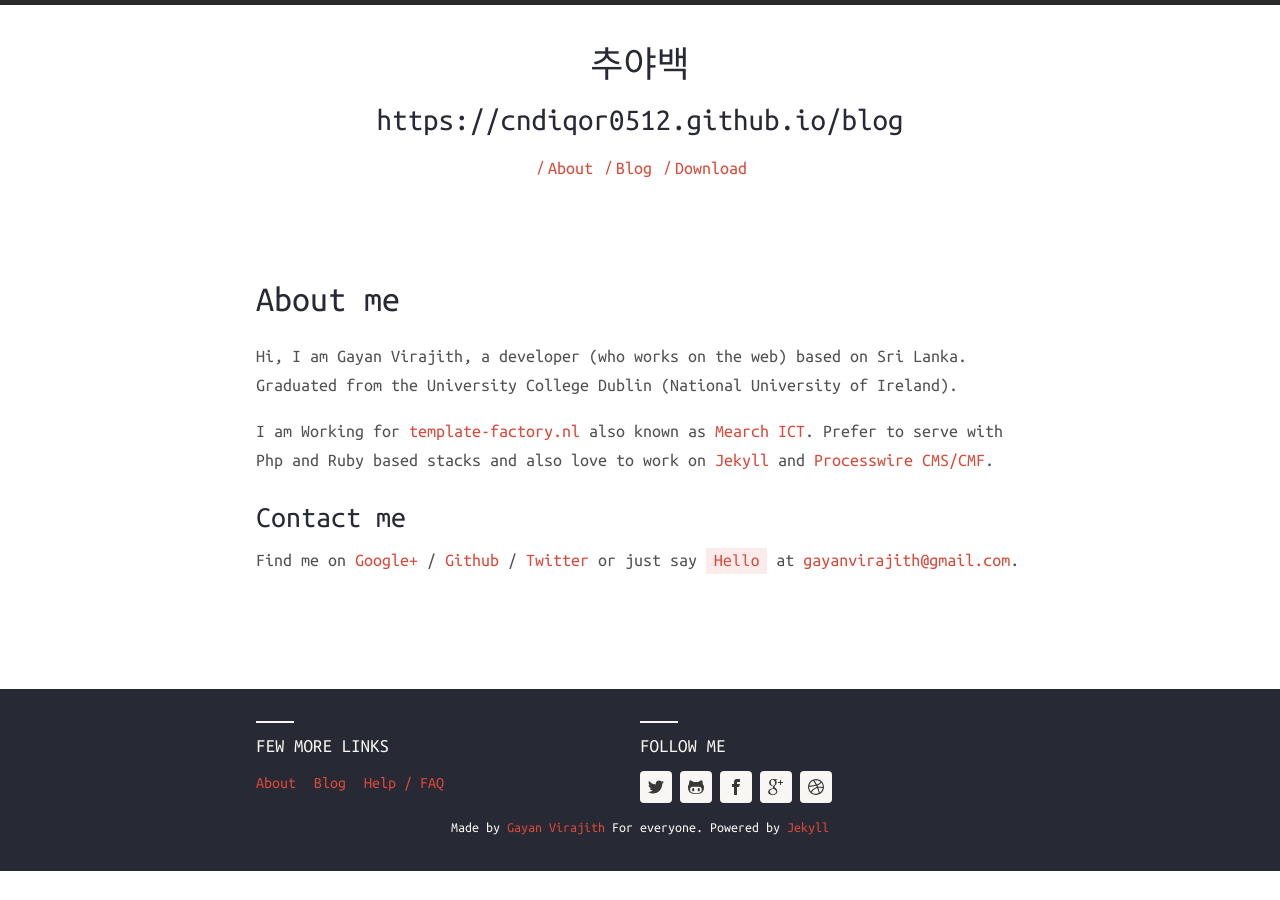
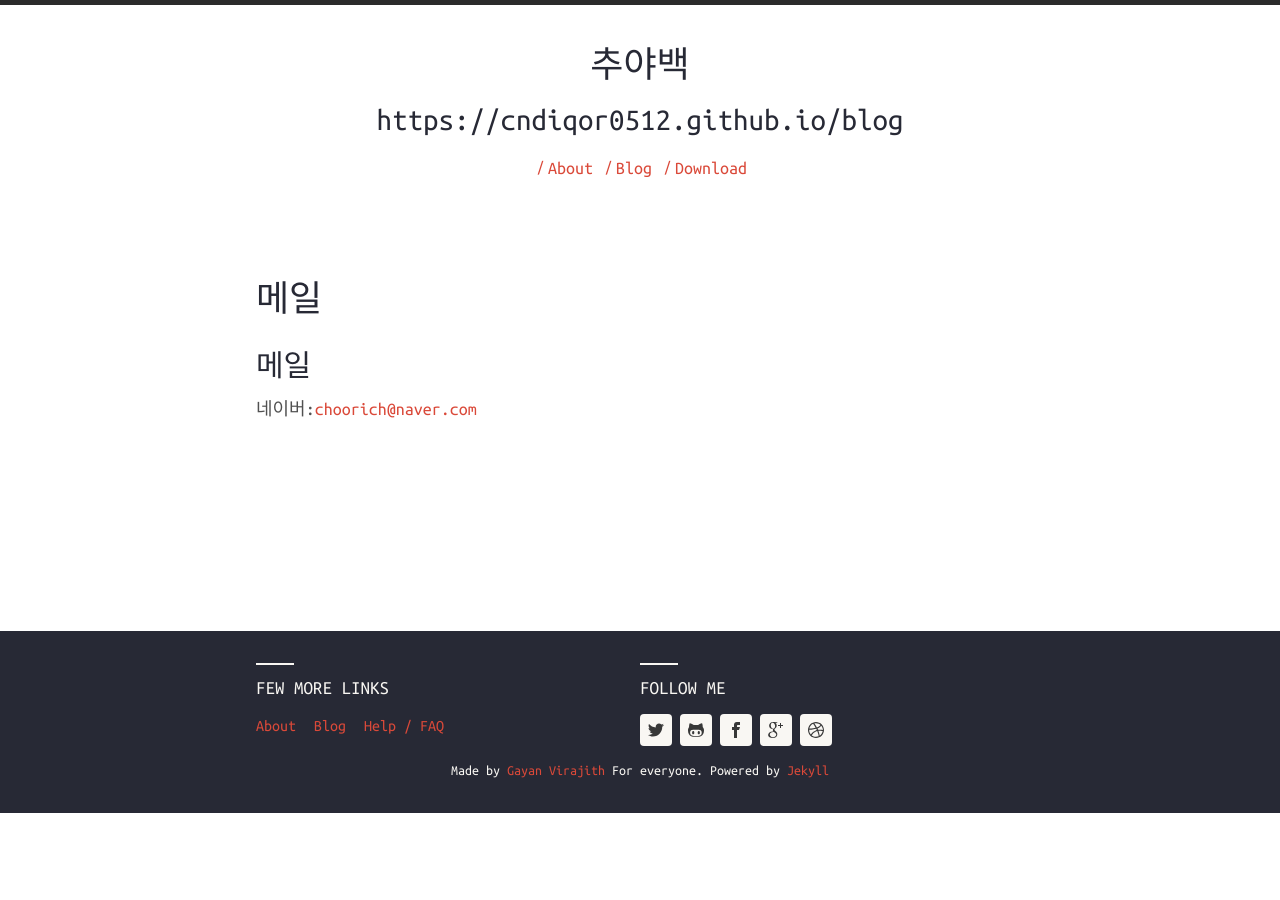
Before and after one commit to cndiqor0512/blog, a Jekyll site: the page built from about.md, in a window 1280 px wide. Built offline with Jekyll 4.4.1, drawn with Linux system fonts in a browser that asks for light colours; nearby versions of some CDN libraries.

Commit message:
edit post and about me

```diff
--- a/_posts/2019-01-04-(깃배쉬)-깃-repository에-push하기.markdown
+++ b/_posts/2019-01-04-(깃배쉬)-깃-repository에-push하기.markdown
@@ -3,7 +3,7 @@ layout: post
 title:  "깃배쉬  깃 repository에 push하기"
 date:   2019-01-04 10:09:38
 description: 깃 배쉬로 깃 repository에 push하기
-categories: 기타
+categories:
 - blog
 - jekyll
 ---
--- a/about.md
+++ b/about.md
@@ -1,27 +1,7 @@
 ---
 layout: page
-title: About me
+title: 메일
 permalink: /about/
 ---
-
-Hi, I am Gayan Virajith, a developer (who works on the web) based on Sri Lanka.
-Graduated from the University College Dublin (National University of Ireland).
-
-I am Working for [template-factory.nl][tf] also known as [Mearch ICT][m].
-Prefer to serve with Php and Ruby based stacks and also love to work
-on [Jekyll][jekyll] and [Processwire CMS/CMF][pw].
-
-### Contact me
-
-Find me on [Google+][google] / [Github][github] / [Twitter][Twitter] or just say `Hello` at
-[gayanvirajith@gmail.com](gayanvirajith@gmail.com).
-
-
-[tf]: http://template-factory.nl
-[m]: http://mearch.com
-[pw]: http://processwire.com
-[pwf]: http://processwire.com/talk
-[jekyll]: http://jekyllrb.com
-[github]: https://github.com/gayanvirajith
-[google]: https://plus.google.com/+GayanVirajith
-[twitter]: https://twitter.com/gayanvirajith
+### 메일
+네이버:[choorich@naver.com](choorich@naver.com)
```
Also changed, not shown: _posts/2014-07-28-welcome-to-jekyll.markdown (deleted, +0 -22 lines), _posts/2014-08-19-markdown-example.markdown (renamed from _posts/2014-08-19-sample-post.markdown).
